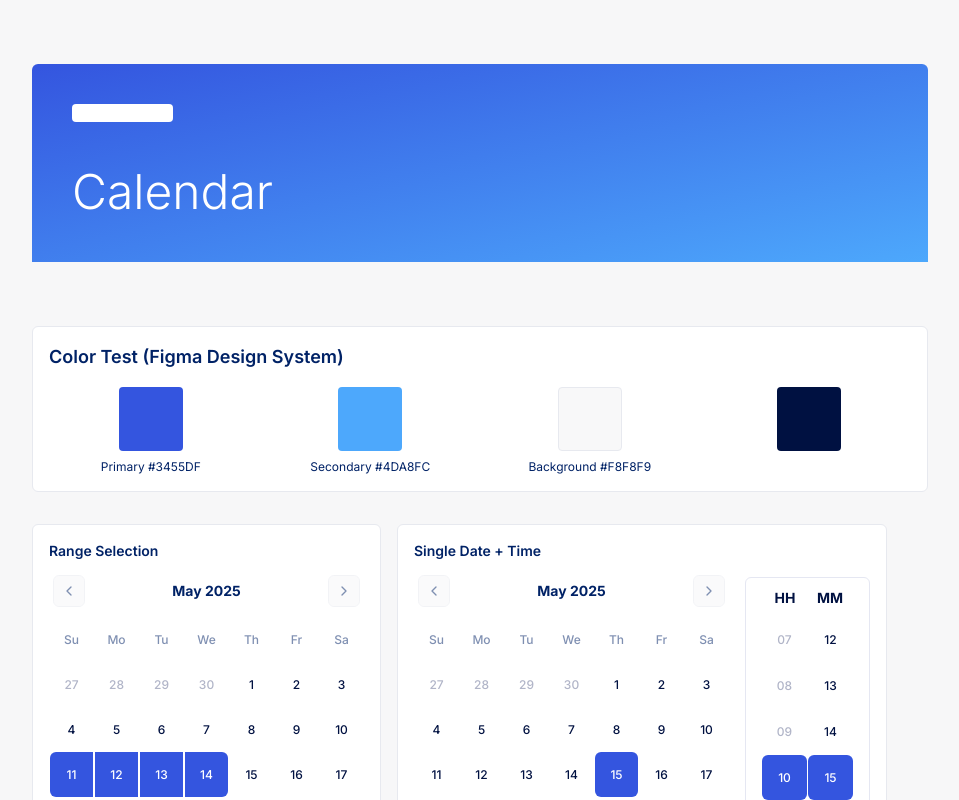
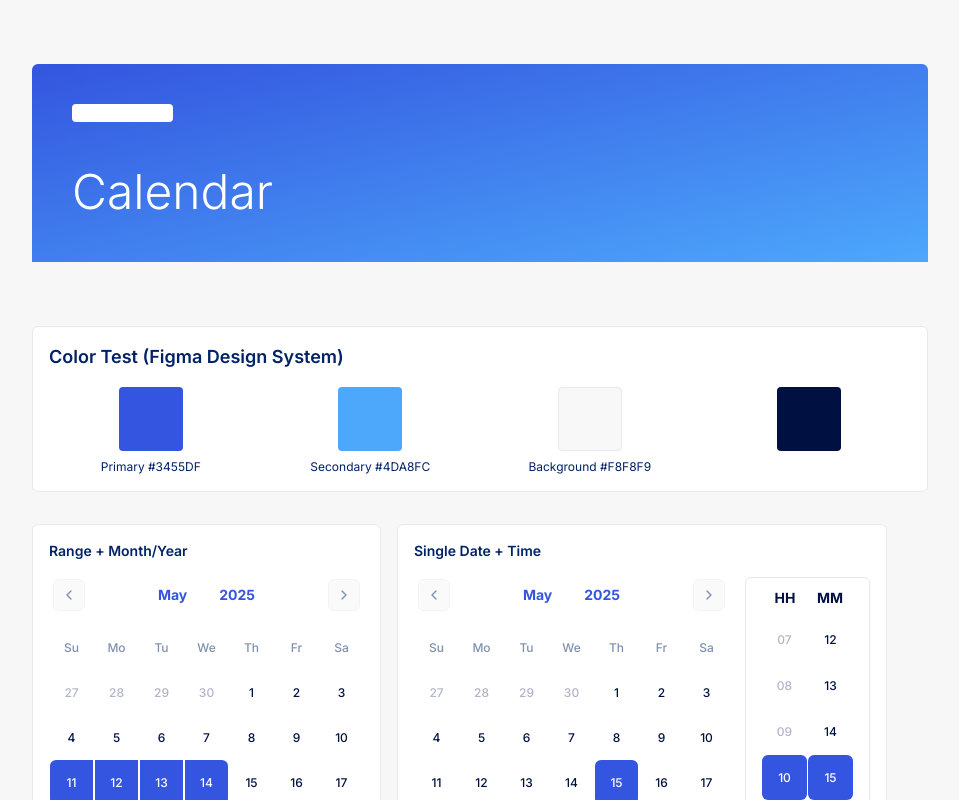
Before and after one commit to sairam-nandikanti/calendar-04-sandbox, a Next.js app: page / in a window 1280 px wide. Shown: the top 800 px of the page, without its empty margins (160-1119 px from the left). Built offline with nearby package versions, Linux system fonts and the light colour scheme.

Commit message:
checkpoint: year selctor with range functionality

```diff
--- a/src/app/globals.css
+++ b/src/app/globals.css
@@ -308,6 +308,9 @@ div.time-selector div.time-cell.time-cell-selected {
   align-items: flex-start;
 }
 
+/* Month/Year Selector Styles */
+/* Removed shadow to match TimeSelector styling */
+
 /* Ensure navigation buttons don't interfere with centering */
 .calendar-nav-button-previous {
   @apply absolute left-1;
--- a/src/components/calendar-04.tsx
+++ b/src/components/calendar-04.tsx
@@ -23,9 +23,9 @@ export function Calendar04() {
 
   return (
     <div className="flex gap-4 flex-wrap">
-      {/* Calendar with range selection only */}
+      {/* Calendar with range selection and month/year selector */}
       <div className="w-[349px] bg-card border border-border rounded-[6px] p-4">
-        <h3 className="mb-4 text-sm font-semibold">Range Selection</h3>
+        <h3 className="mb-4 text-sm font-semibold">Range + Month/Year</h3>
         <Calendar
           mode="range"
           defaultMonth={dateRange?.from}
@@ -33,6 +33,10 @@ export function Calendar04() {
           onSelect={setDateRange}
           className="w-full"
           showOutsideDays={true}
+          enableMonthYearSelection={true}
+          onMonthYearChange={(month, year) => {
+            console.log(`Month/Year changed: ${month + 1}/${year}`)
+          }}
         />
       </div>
 
@@ -49,6 +53,10 @@ export function Calendar04() {
           showTimeSelector={true}
           timeValue={timeValue}
           onTimeChange={setTimeValue}
+          enableMonthYearSelection={true}
+          onMonthYearChange={(month, year) => {
+            console.log(`Month/Year changed: ${month + 1}/${year}`)
+          }}
           timeSelectorProps={{
             format: '24',
             minuteStep: 1,
--- a/src/components/ui/calendar.tsx
+++ b/src/components/ui/calendar.tsx
@@ -7,12 +7,15 @@ import { DayPicker } from "react-day-picker"
 import { cn } from "@/lib/utils"
 import { buttonVariants } from "@/components/ui/button"
 import { TimeSelector, type TimeValue, type TimeSelectorProps } from "./time-selector"
+import { MonthYearSelector } from "./month-year-selector"
 
 export type CalendarProps = React.ComponentProps<typeof DayPicker> & {
   showTimeSelector?: boolean
   timeValue?: TimeValue
   onTimeChange?: (time: TimeValue) => void
   timeSelectorProps?: Omit<TimeSelectorProps, 'value' | 'onChange'>
+  enableMonthYearSelection?: boolean
+  onMonthYearChange?: (month: number, year: number) => void
 }
 
 function Calendar({
@@ -23,11 +26,111 @@ function Calendar({
   timeValue,
   onTimeChange,
   timeSelectorProps,
+  enableMonthYearSelection = true,
+  onMonthYearChange,
   ...props
 }: CalendarProps) {
   // Validate that time selector is only used with single mode
   const isRangeMode = props.mode === "range"
   const shouldShowTimeSelector = showTimeSelector && !isRangeMode
+
+  // Month/Year selection state
+  const [showMonthYearSelector, setShowMonthYearSelector] = React.useState(false)
+  const [currentMonth, setCurrentMonth] = React.useState(() => {
+    const today = new Date()
+    return props.defaultMonth || today
+  })
+
+  // Handle month/year selection
+  const handleMonthYearSelect = React.useCallback((month: number, year: number) => {
+    const newDate = new Date(year, month, 1)
+    setCurrentMonth(newDate)
+    onMonthYearChange?.(month, year)
+    setShowMonthYearSelector(false)
+  }, [onMonthYearChange])
+
+  // Custom caption component
+  const CustomCaption = React.useCallback((props: any) => {
+    const { displayMonth } = props
+    const monthNames = [
+      "January", "February", "March", "April", "May", "June",
+      "July", "August", "September", "October", "November", "December"
+    ]
+
+    const month = monthNames[displayMonth.getMonth()]
+    const year = displayMonth.getFullYear()
+
+    const goToPreviousMonth = () => {
+      const previousMonth = new Date(displayMonth.getFullYear(), displayMonth.getMonth() - 1, 1)
+      setCurrentMonth(previousMonth)
+    }
+
+    const goToNextMonth = () => {
+      const nextMonth = new Date(displayMonth.getFullYear(), displayMonth.getMonth() + 1, 1)
+      setCurrentMonth(nextMonth)
+    }
+
+    if (!enableMonthYearSelection) {
+      return (
+        <div className="flex justify-center pt-1 relative items-center">
+          <button
+            onClick={goToPreviousMonth}
+            className={cn(
+              "calendar-nav-button absolute left-1 opacity-50 hover:opacity-100"
+            )}
+          >
+            <ChevronLeft className="h-4 w-4" />
+          </button>
+          <div className="text-sm font-bold text-foreground">
+            {month} {year}
+          </div>
+          <button
+            onClick={goToNextMonth}
+            className={cn(
+              "calendar-nav-button absolute right-1 opacity-50 hover:opacity-100"
+            )}
+          >
+            <ChevronRight className="h-4 w-4" />
+          </button>
+        </div>
+      )
+    }
+
+    return (
+      <div className="flex justify-center pt-1 relative items-center">
+        <button
+          onClick={goToPreviousMonth}
+          className={cn(
+            "calendar-nav-button absolute left-1 opacity-50 hover:opacity-100"
+          )}
+        >
+          <ChevronLeft className="h-4 w-4" />
+        </button>
+        <div className="flex gap-4">
+          <button
+            className="text-sm font-bold text-[#3455DF] hover:bg-[#EAEDFC] px-2 py-1 rounded-[6px] transition-colors"
+            onClick={() => setShowMonthYearSelector(true)}
+          >
+            {month}
+          </button>
+          <button
+            className="text-sm font-bold text-[#3455DF] hover:bg-[#EAEDFC] px-2 py-1 rounded-[6px] transition-colors"
+            onClick={() => setShowMonthYearSelector(true)}
+          >
+            {year}
+          </button>
+        </div>
+        <button
+          onClick={goToNextMonth}
+          className={cn(
+            "calendar-nav-button absolute right-1 opacity-50 hover:opacity-100"
+          )}
+        >
+          <ChevronRight className="h-4 w-4" />
+        </button>
+      </div>
+    )
+  }, [enableMonthYearSelection, setShowMonthYearSelector, setCurrentMonth])
 
   // Show warning in development if time selector is used with range mode
   React.useEffect(() => {
@@ -37,10 +140,13 @@ function Calendar({
   }, [showTimeSelector, isRangeMode])
 
   return (
-    <div className={cn("calendar-with-time", shouldShowTimeSelector && "flex gap-4 items-start")}>
+    <div className={cn("calendar-with-time", (shouldShowTimeSelector || enableMonthYearSelection) && "flex gap-4 items-start")}>
+      <div className="relative">
         <DayPicker
           showOutsideDays={showOutsideDays}
           className={className}
+          month={currentMonth}
+          onMonthChange={setCurrentMonth}
           classNames={{
         months: "flex flex-col sm:flex-row space-y-4 sm:space-x-4 sm:space-y-0",
         month: "space-y-4",
@@ -76,16 +182,26 @@ function Calendar({
         ...classNames,
       }}
       components={{
-        IconLeft: ({ ...props }) => <ChevronLeft className="h-4 w-4" />,
-        IconRight: ({ ...props }) => <ChevronRight className="h-4 w-4" />,
+        Caption: CustomCaption,
       }}
       {...props}
     />
-    {shouldShowTimeSelector && (
+      </div>
+
+      {/* Show TimeSelector or MonthYearSelector but not both */}
+      {shouldShowTimeSelector && !showMonthYearSelector && (
         <TimeSelector
           value={timeValue}
           onChange={onTimeChange}
           {...timeSelectorProps}
+        />
+      )}
+
+      {showMonthYearSelector && (
+        <MonthYearSelector
+          currentMonth={currentMonth}
+          onSelect={handleMonthYearSelect}
+          onClose={() => setShowMonthYearSelector(false)}
         />
       )}
     </div>
--- /dev/null
+++ b/src/components/ui/month-year-selector.tsx
@@ -0,0 +1,144 @@
+"use client"
+
+import * as React from "react"
+import { cn } from "@/lib/utils"
+
+export interface MonthYearSelectorProps {
+  currentMonth: Date
+  onSelect: (month: number, year: number) => void
+  onClose: () => void
+  className?: string
+}
+
+const MONTHS = [
+  "Jan", "Feb", "Mar", "Apr", "May", "Jun",
+  "Jul", "Aug", "Sep", "Oct", "Nov", "Dec"
+]
+
+const MonthYearSelector = React.forwardRef<HTMLDivElement, MonthYearSelectorProps>(
+  ({ currentMonth, onSelect, onClose, className }, ref) => {
+    const currentYear = currentMonth.getFullYear()
+    const currentMonthIndex = currentMonth.getMonth()
+    const monthsColumnRef = React.useRef<HTMLDivElement>(null)
+    const yearsColumnRef = React.useRef<HTMLDivElement>(null)
+
+    // Generate years (current year ± 5 years for a reasonable range)
+    const years = React.useMemo(() => {
+      return Array.from({ length: 11 }, (_, i) => currentYear - 5 + i)
+    }, [currentYear])
+
+    const handleMonthSelect = (monthIndex: number) => {
+      onSelect(monthIndex, currentYear)
+      onClose()
+    }
+
+    const handleYearSelect = (year: number) => {
+      onSelect(currentMonthIndex, year)
+      onClose()
+    }
+
+    // Auto-scroll to selected month/year
+    const scrollToSelected = React.useCallback(() => {
+      if (monthsColumnRef.current && yearsColumnRef.current) {
+        const monthIndex = currentMonthIndex
+        const yearIndex = years.findIndex(y => y === currentYear)
+
+        if (monthIndex >= 0) {
+          const cellHeight = 46 // 45px height + 1px gap
+          const scrollTop = monthIndex * cellHeight - (280 / 2) + (cellHeight / 2)
+          monthsColumnRef.current.scrollTo({
+            top: Math.max(0, scrollTop),
+            behavior: 'smooth'
+          })
+        }
+
+        if (yearIndex >= 0) {
+          const cellHeight = 46 // 45px height + 1px gap
+          const scrollTop = yearIndex * cellHeight - (280 / 2) + (cellHeight / 2)
+          yearsColumnRef.current.scrollTo({
+            top: Math.max(0, scrollTop),
+            behavior: 'smooth'
+          })
+        }
+      }
+    }, [currentMonthIndex, currentYear, years])
+
+    // Auto-scroll when component mounts
+    React.useEffect(() => {
+      const timer = setTimeout(() => {
+        scrollToSelected()
+      }, 100) // Small delay to ensure elements are rendered
+
+      return () => clearTimeout(timer)
+    }, [scrollToSelected])
+
+    return (
+      <div
+        ref={ref}
+        className={cn(
+          "time-selector bg-white border border-[#E5E7F2] rounded-[6px] px-4 pt-[2px] pb-4",
+          className
+        )}
+      >
+        {/* Header */}
+        <div className="time-selector-header flex justify-center mb-2 mt-2">
+          <div className="text-sm font-bold text-[#001141] text-center w-[45px]">MM</div>
+          <div className="text-sm font-bold text-[#001141] text-center w-[45px]">YY</div>
+        </div>
+
+        {/* Scrollable Grid */}
+        <div className="time-selector-grid flex gap-[1px] h-[280px]">
+          {/* Months Column */}
+          <div
+            ref={monthsColumnRef}
+            className="time-column w-[45px] overflow-y-auto scrollbar-hide scroll-smooth snap-y snap-mandatory"
+          >
+            <div className="space-y-[1px]">
+              {MONTHS.map((month, index) => (
+                <div
+                  key={month}
+                  className={cn(
+                    "time-cell w-[45px] h-[45px] flex items-center justify-center text-xs font-medium rounded-[6px] cursor-pointer transition-all duration-200 snap-start",
+                    currentMonthIndex === index
+                      ? "time-cell-selected"
+                      : "time-cell-default"
+                  )}
+                  onClick={() => handleMonthSelect(index)}
+                >
+                  {month}
+                </div>
+              ))}
+            </div>
+          </div>
+
+          {/* Years Column */}
+          <div
+            ref={yearsColumnRef}
+            className="time-column w-[45px] overflow-y-auto scrollbar-hide scroll-smooth snap-y snap-mandatory"
+          >
+            <div className="space-y-[1px]">
+              {years.map((year) => (
+                <div
+                  key={year}
+                  className={cn(
+                    "time-cell w-[45px] h-[45px] flex items-center justify-center text-xs font-medium rounded-[6px] cursor-pointer transition-all duration-200 snap-start",
+                    currentYear === year
+                      ? "time-cell-selected"
+                      : "time-cell-default"
+                  )}
+                  onClick={() => handleYearSelect(year)}
+                >
+                  {year}
+                </div>
+              ))}
+            </div>
+          </div>
+        </div>
+      </div>
+    )
+  }
+)
+
+MonthYearSelector.displayName = "MonthYearSelector"
+
+export { MonthYearSelector }
```
Lines whose indentation alone changed are shown as unchanged.
